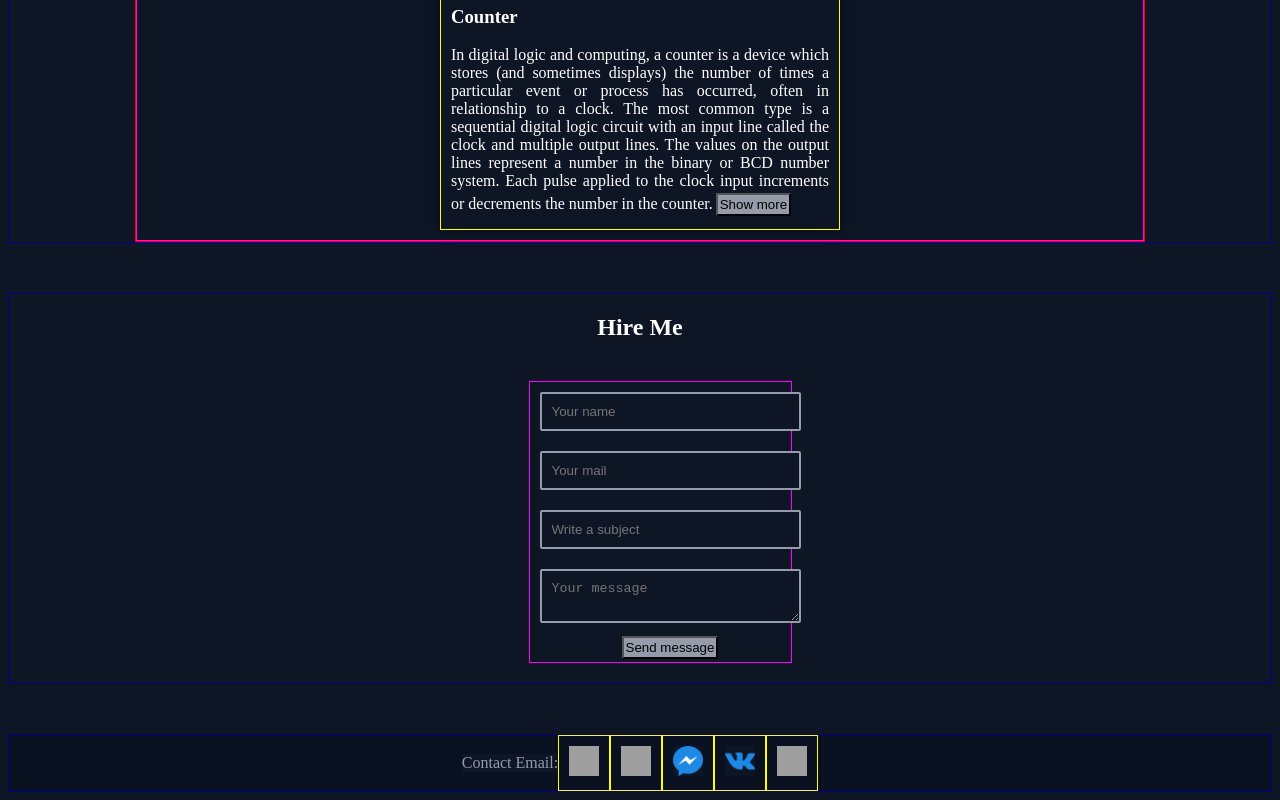
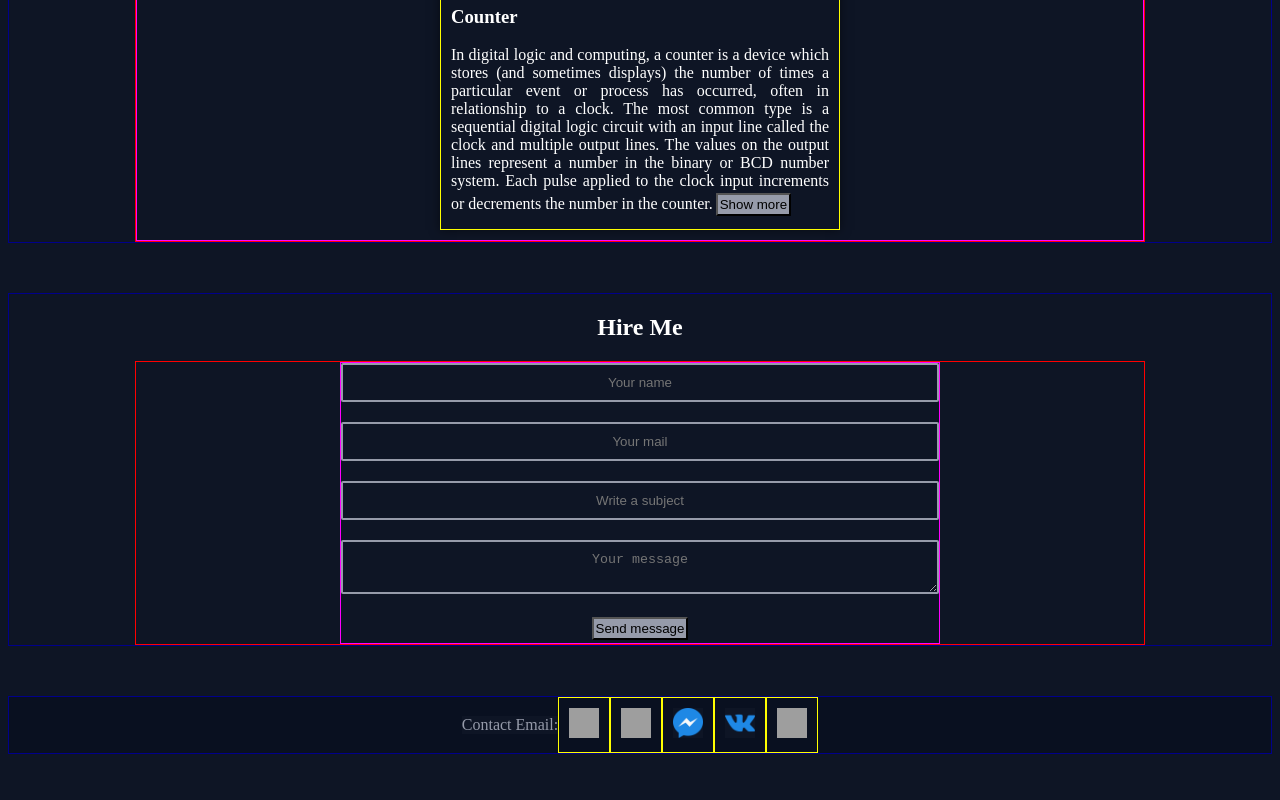
Before and after one commit to kwin64/Portfolio, a React (Create React App) app: page / in a window 1280 px wide. Shown: the part 3380-4180 px from the top of the page. After the commit the page ends 4142 px from the top, so only its background shows below. Built offline with nearby package versions, Linux system fonts and the light colour scheme; grey boxes are pictures that could not be loaded.

Commit message:
add media form

```diff
--- a/src/Contacts/Contacts.module.css
+++ b/src/Contacts/Contacts.module.css
@@ -1,3 +1,9 @@
+@media (min-width: 785px) {
+    .formContainer > form {
+        width: 600px;
+    }
+}
+
 .contactsBlock {
     margin: 50px auto;
     border: 1px solid darkblue;
@@ -8,3 +14,10 @@
     display:flex;
     flex-direction: column;
 }
+
+.formContainer{
+    display: flex;
+    justify-content: center;
+    border: 1px solid red;
+    width: 100%;
+}
--- a/src/Contacts/ContactsForm/ContactsForm.module.css
+++ b/src/Contacts/ContactsForm/ContactsForm.module.css
@@ -1,21 +1,22 @@
 .form {
-    margin: 20px;
     display: flex;
     flex-direction: column;
     align-items: center;
+    border: 1px solid fuchsia;
     width: 100%;
-    justify-content: space-between;
-    border: 1px solid fuchsia;
+
 }
 
 .form > input, textarea {
-    margin: 10px;
+    text-align: center;
+    margin-bottom: 20px;
     background-color: #0E1525;
     border: 2px solid #969BAA;
     color: white;
-    width: 100%;
     padding: 10px;
     border-radius: 2px;
+    width: 100%;
+    box-sizing: border-box;
 }
 
 .form > button {
```
